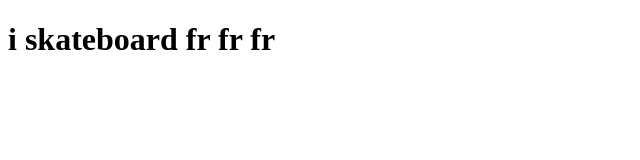
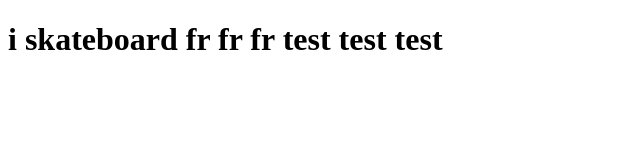
Before and after one commit to AhmedElZubair38/DOMLAB2, a website: page index.html in a window 1280 px wide. Shown: the whole page, without its empty margins (0-640 px from the left). Drawn offline with Linux system fonts and the light colour scheme.

Commit message:
test fr fr

```diff
--- a/index.html
+++ b/index.html
@@ -7,6 +7,6 @@
     <title>Static Template</title>
   </head>
   <body>
-    <h1>i skateboard fr fr fr</h1>
+    <h1>i skateboard fr fr fr test test test</h1>
   </body>
 </html>
```
